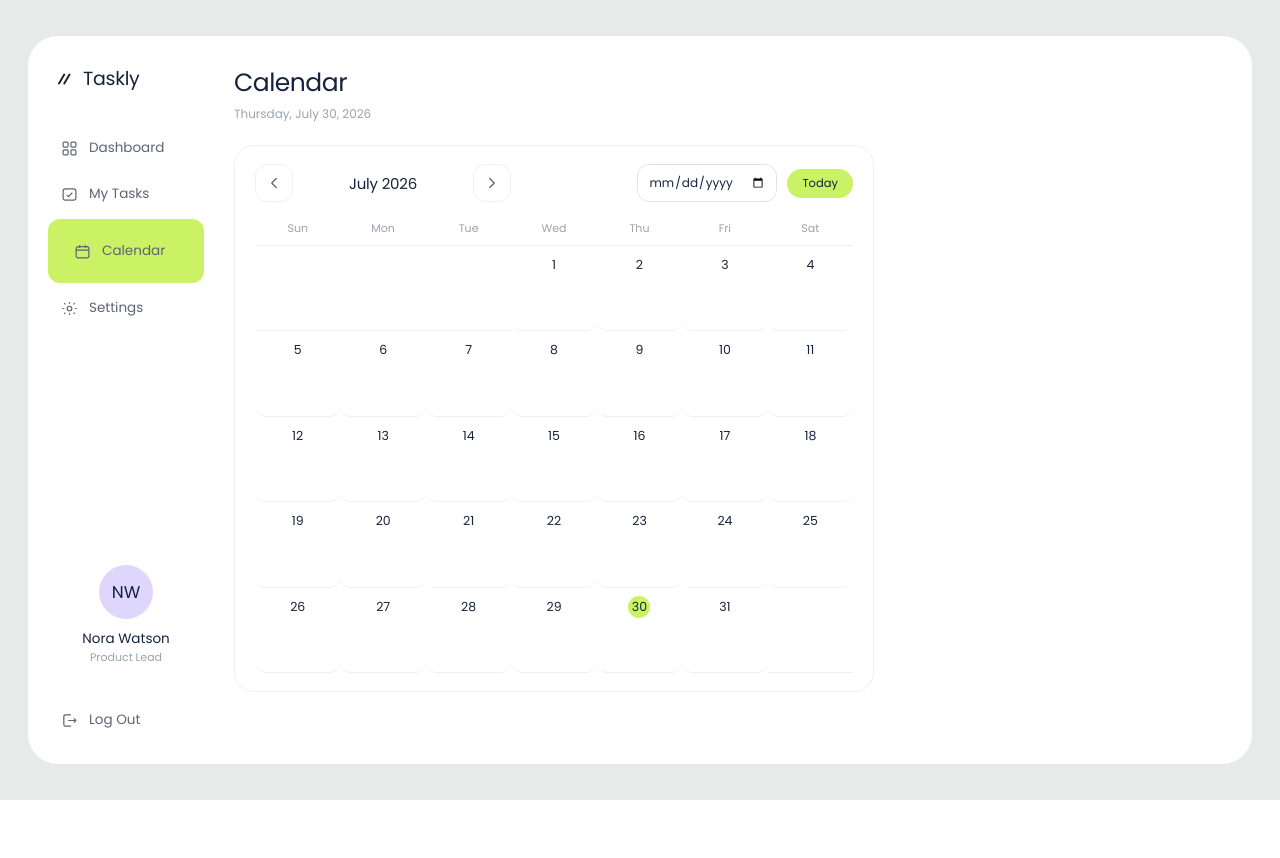
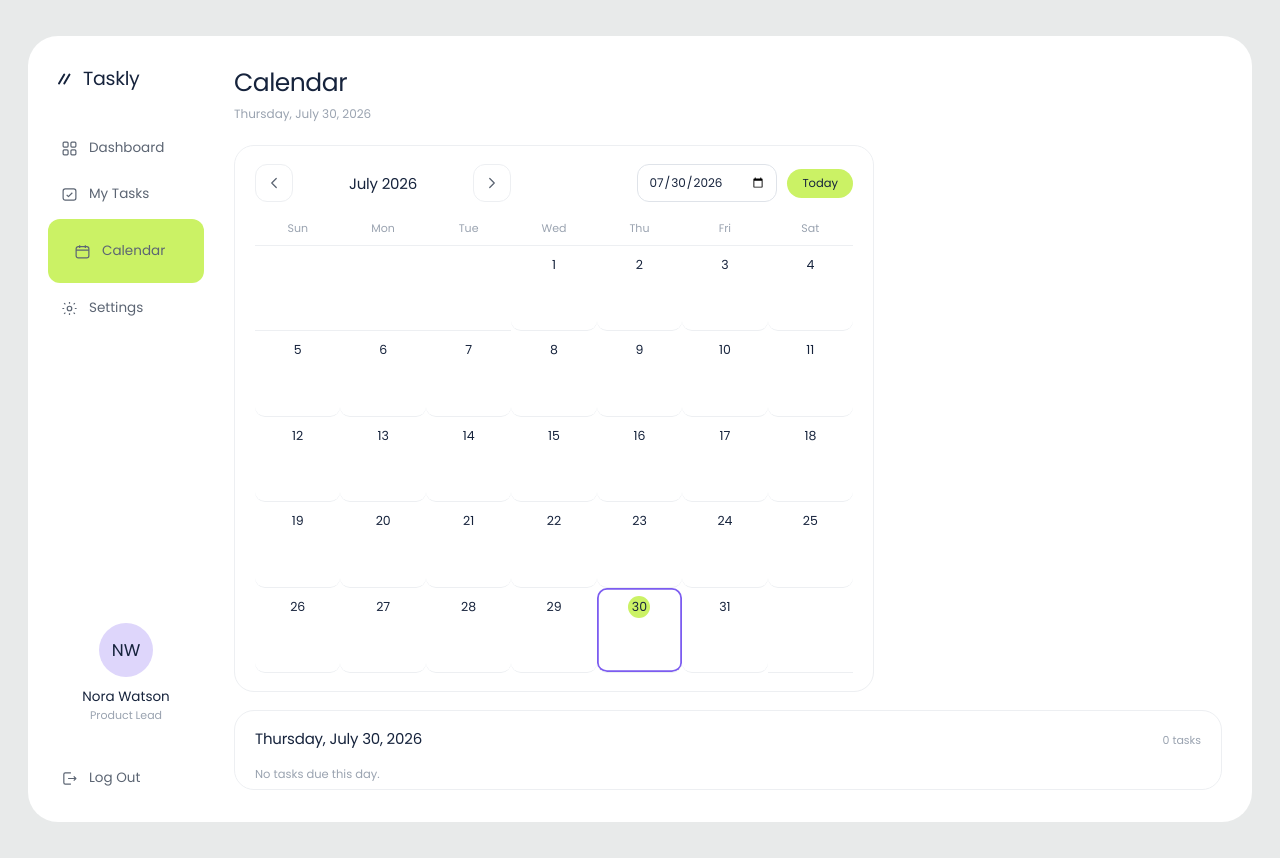
Before and after one commit to serdeljac/TaskApp_Self, a React (Vite) app: page /calendar in a window 1280 px wide. Before the commit the page ends 800 px from the top, so only its background shows below. Built offline with nearby package versions, Linux system fonts and the light colour scheme.

Commit message:
Added task view in Calendar

```diff
--- a/src/App.css
+++ b/src/App.css
@@ -1,16 +1,9 @@
 /*
- * STEP 10 — day cells redesigned to hold a number AND a row of task dots.
- *
- * `.calendar-day` switched from centring everything to a column with
- * `justify-content: space-between`: the number is pinned to the top, the dots
- * row to the bottom, and that holds regardless of how many dots a day has
- * because the dots row is always present in the markup (see Calendar.tsx).
- *
- * `.calendar-day-today` used to fill the whole square with lime — now that the
- * square also holds dots, that would wash them out, so the fill moved onto
- * `.calendar-day-number` alone. `.calendar-day-selected` still rings the whole
- * cell; it marks a different thing (which cell is picked) and reads fine
- * surrounding everything, dots included.
+ * STEP 11 — a `.selected-day-panel` sits below the calendar, listing that
+ * day's tasks. It is styled almost entirely by reusing `.task-group` and
+ * `.task-row` from My Tasks rather than writing new rules — see the comment
+ * further down, next to `.selected-day-panel`, for the two small adjustments
+ * that reuse needed.
  */
 
 :root {
@@ -1166,6 +1159,25 @@ button.calendar-day:focus-visible {
   color: var(--ink-3);
 }
 
+/*
+ * The selected-day list reuses .task-group/.task-row wholesale from My Tasks —
+ * same rows, same checkbox, same trash button — so a task looks and behaves
+ * identically whichever page it is edited from. Only two adjustments are
+ * needed: spacing below the calendar card (My Tasks gets this for free from
+ * `.task-group + .task-group`, which does not apply here since the sibling
+ * above is `.calendar-card`, not another `.task-group`), and left-aligning
+ * `.empty-note`, whose centred default assumes it is inside `.empty`.
+ */
+.selected-day-panel {
+  margin-top: 18px;
+}
+
+.selected-day-panel .empty-note {
+  margin: 10px 0 0;
+  max-width: none;
+  text-align: left;
+}
+
 /* ---------- responsive ---------- */
 
 @media (max-width: 1120px) {
--- a/src/lib/tasks.ts
+++ b/src/lib/tasks.ts
@@ -11,6 +11,10 @@ export type Task = {
   due: string
   complete: boolean
 }
+
+// Sort order for priority, and the display text for each.
+export const PRIORITY_RANK: Record<Priority, number> = { high: 0, medium: 1, low: 2 }
+export const PRIORITY_LABEL: Record<Priority, string> = { high: 'High', medium: 'Medium', low: 'Low' }
 
 //This is a guard function to check the quality of information that is in local storage
 //It will be dismissed if the object doesn't meet the specifications
--- a/src/pages/Calendar.tsx
+++ b/src/pages/Calendar.tsx
@@ -1,14 +1,17 @@
-import { useState } from 'react'
+import { useEffect, useState } from 'react'
 import type { ChangeEvent } from 'react'
-import { loadTasks, parseDueDate, toDateKey } from '../lib/tasks.ts'
-import type { Priority, Task } from '../lib/tasks.ts'
+import { PRIORITY_LABEL, PRIORITY_RANK, loadTasks, parseDueDate, saveTasks, toDateKey } from '../lib/tasks.ts'
+import type { Task } from '../lib/tasks.ts'
 
 const WEEKDAY_LABELS = ['Sun', 'Mon', 'Tue', 'Wed', 'Thu', 'Fri', 'Sat']
-const PRIORITY_RANK: Record<Priority, number> = { high: 0, medium: 1, low: 2 }
 const MAX_DOTS = 3
 
 function startOfMonth(date: Date): Date {
   return new Date(date.getFullYear(), date.getMonth(), 1)
+}
+
+function startOfDay(date: Date): Date {
+  return new Date(date.getFullYear(), date.getMonth(), date.getDate())
 }
 
 type GridCell = {
@@ -49,20 +52,27 @@ function groupTasksByDate(tasks: Task[]): Map<string, Task[]> {
 
 function Calendar() {
   const [viewDate, setViewDate] = useState(() => startOfMonth(new Date()))
-  const [selectedDate, setSelectedDate] = useState<Date | null>(null)
+  const [selectedDate, setSelectedDate] = useState<Date | null>(() => startOfDay(new Date()))
+  const [tasks, setTasks] = useState(loadTasks)
+
+  useEffect(() => {
+    saveTasks(tasks)
+  }, [tasks])
 
   const today = new Date()
   const todayKey = toDateKey(today)
   const selectedKey = selectedDate ? toDateKey(selectedDate) : null
-  const tasksByDate = groupTasksByDate(loadTasks())
+  const tasksByDate = groupTasksByDate(tasks)
+  const selectedTasks = selectedKey ? (tasksByDate.get(selectedKey) ?? []) : []
 
   function goToMonth(delta: number) {
     setViewDate((current) => new Date(current.getFullYear(), current.getMonth() + delta, 1))
   }
 
   function goToday() {
-    setViewDate(startOfMonth(new Date()))
-    setSelectedDate(null)
+    const now = new Date()
+    setViewDate(startOfMonth(now))
+    setSelectedDate(startOfDay(now))
   }
 
   function selectDay(date: Date) {
@@ -80,6 +90,16 @@ function Calendar() {
     setViewDate(startOfMonth(picked))
   }
 
+  function toggleComplete(id: string) {
+    setTasks((current) =>
+      current.map((task) => (task.id === id ? { ...task, complete: !task.complete } : task)),
+    )
+  }
+
+  function deleteTask(id: string) {
+    setTasks((current) => current.filter((task) => task.id !== id))
+  }
+
   const monthLabel = viewDate.toLocaleDateString(undefined, { month: 'long', year: 'numeric' })
   const todayLabel = today.toLocaleDateString(undefined, {
     weekday: 'long',
@@ -87,6 +107,9 @@ function Calendar() {
     month: 'long',
     year: 'numeric',
   })
+  const selectedLabel = selectedDate
+    ? selectedDate.toLocaleDateString(undefined, { weekday: 'long', day: 'numeric', month: 'long', year: 'numeric' })
+    : null
   const cells = buildMonthGrid(viewDate)
 
   return (
@@ -179,6 +202,50 @@ function Calendar() {
           })}
         </div>
       </section>
+
+      <section className="card task-group selected-day-panel">
+        <div className="group-head">
+          <h2 className="card-title">{selectedLabel ?? 'No day selected'}</h2>
+          {selectedDate && (
+            <span className="group-date">
+              {selectedTasks.length} task{selectedTasks.length === 1 ? '' : 's'}
+            </span>
+          )}
+        </div>
+
+        {!selectedDate ? (
+          <p className="empty-note">Click a day on the calendar to see its tasks here.</p>
+        ) : selectedTasks.length === 0 ? (
+          <p className="empty-note">No tasks due this day.</p>
+        ) : (
+          selectedTasks.map((task) => (
+            <div className={task.complete ? 'task-row task-row-complete' : 'task-row'} key={task.id}>
+              <input
+                type="checkbox"
+                className="task-check"
+                checked={task.complete}
+                onChange={() => toggleComplete(task.id)}
+                aria-label={task.name}
+              />
+              <div className="task-text">
+                <p className="task-name">{task.name}</p>
+                {task.group && <p className="task-meta">{task.group}</p>}
+              </div>
+              <span className={`prio prio-${task.priority}`}>{PRIORITY_LABEL[task.priority]}</span>
+              <button
+                type="button"
+                className="task-delete"
+                onClick={() => deleteTask(task.id)}
+                aria-label={`Delete ${task.name}`}
+              >
+                <svg viewBox="0 0 24 24" aria-hidden="true">
+                  <path d="M4 7h16M10 4h4M6.5 7l.9 12.4h9.2L17.5 7M10 11v5.5M14 11v5.5" />
+                </svg>
+              </button>
+            </div>
+          ))
+        )}
+      </section>
     </>
   )
 }
--- a/src/pages/MyTasks.tsx
+++ b/src/pages/MyTasks.tsx
@@ -6,16 +6,10 @@ import { useRef, useState, useEffect  } from 'react'
 import type { SubmitEvent } from 'react'
 
 //If commonly used functions, place into a seperate folder
-import { loadTasks, parseDueDate, saveTasks, toDateKey } from '../lib/tasks.ts'
+import { loadTasks, parseDueDate, saveTasks, toDateKey, PRIORITY_RANK, PRIORITY_LABEL } from '../lib/tasks.ts'
 
 //The return types should be in the same folder unless for specific reasons
 import type { Priority, Task } from '../lib/tasks.ts'
-
-// Sort order for priority, and the display text for each.
-const PRIORITY_RANK: Record<Priority, number> = { high: 0, medium: 1, low: 2 }
-const PRIORITY_LABEL: Record<Priority, string> = { high: 'High', medium: 'Medium', low: 'Low' }
-
-
 
 function groupTitle(due: string): string {
   const today = new Date()
```
